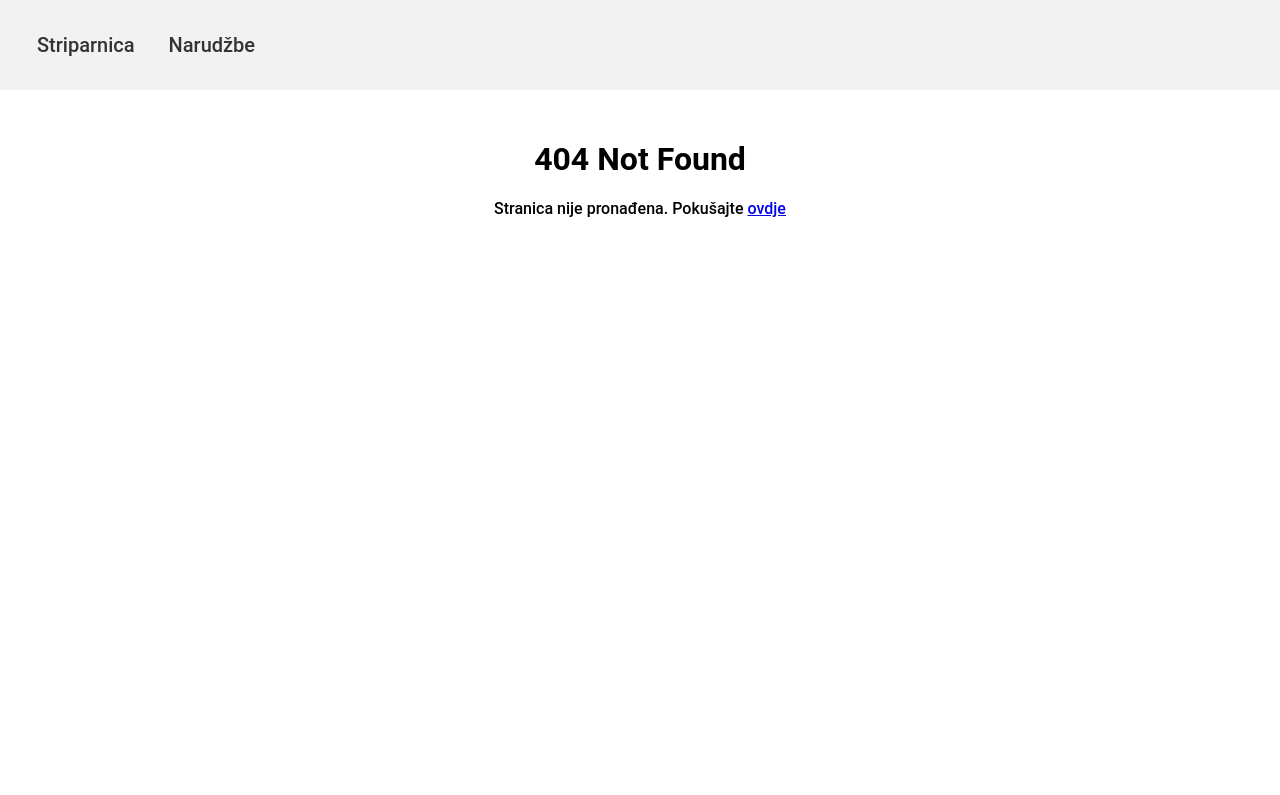
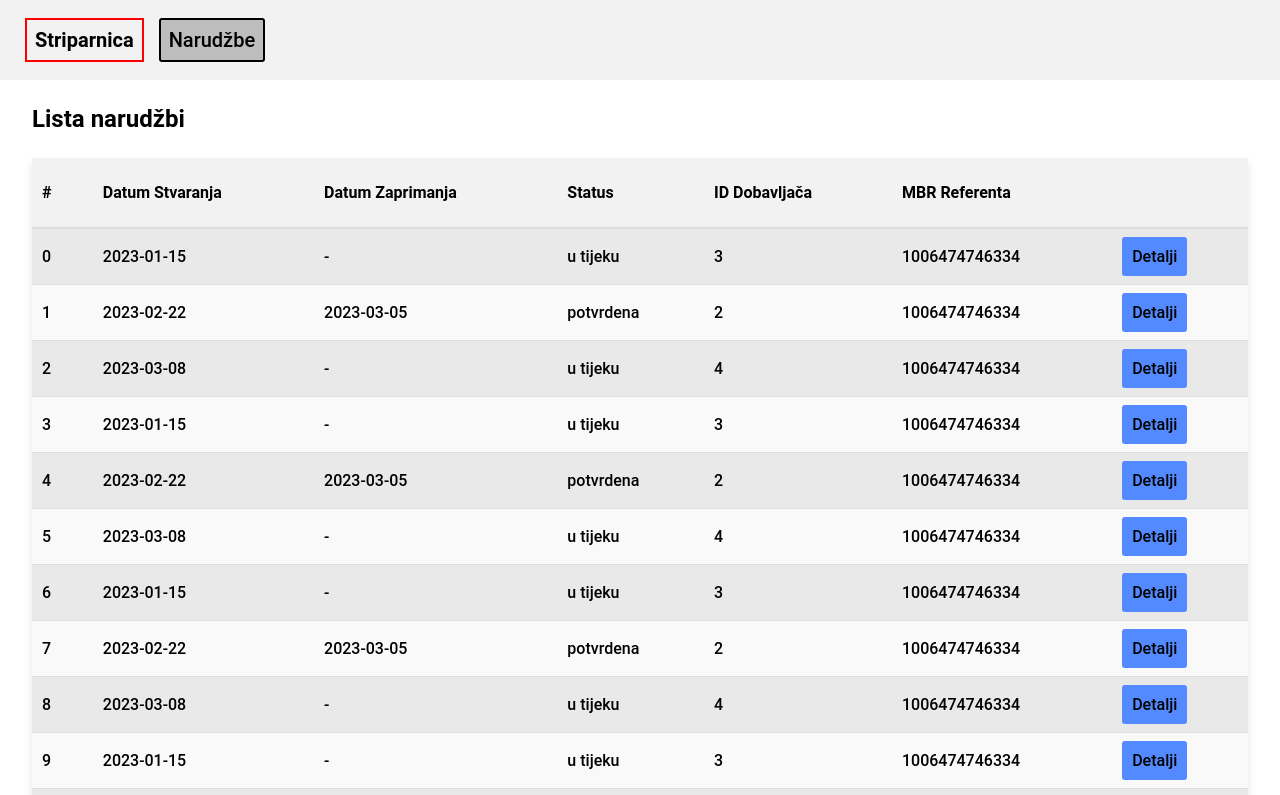
Before and after one commit to ivanterzic/Striparnica, a Vue app in the folder src/frontend/: page /narudzbe in a window 1280 px wide. Before the commit this address had no page. Shown: the top 795 px of the page. Built offline with nearby package versions, Linux system fonts and the light colour scheme.

Commit message:
fixed table for Narudzbe

```diff
--- a/src/frontend/src/App.vue
+++ b/src/frontend/src/App.vue
@@ -1,8 +1,10 @@
 <template>
     <div>
         <nav class="font-large back-light-gray">
-            <div>Striparnica</div>
-            <router-link to="/narudzbe">Narudžbe</router-link>
+            <div class="nav-element">Striparnica</div>
+            <router-link to="/narudzbe" :class="{ 'back-dark-gray': $route.path === '/narudzbe' }" class="nav-element"
+                >Narudžbe</router-link
+            >
             <!-- <router-link to="/zaposlenici">Zaposlenici</router-link> -->
         </nav>
         <router-view />
@@ -10,45 +12,42 @@
 </template>
 
 <style>
-#app {
-    font-family: "Roboto", sans-serif;
-    font-weight: 500;
-    font-style: normal;
+nav {
+    height: 10vh;
+    display: flex;
+    justify-content: flex-start;
+    align-items: center;
+    padding: 25px;
+    box-sizing: border-box;
+    position: sticky;
+    top: 0;
+    z-index: 1;
 }
-body {
-    box-sizing: border-box;
-    padding: 0;
-    margin: 0;
-}
-nav {
-    padding: 25px;
-}
-
 nav a {
-    text-decoration: none;
-    color: #333;
-    padding: 8px 12px;
-    margin-right: 10px;
     border-radius: 3px;
     transition: background-color 0.3s ease;
+    border: 2px solid black;
 }
-
 nav div {
     display: inline-block;
-    color: #333;
-    padding: 8px 12px;
-    margin-right: 10px;
+    border: 2px solid red;
+    font-weight: 700;
 }
-
 nav a:hover {
     background-color: #ddd;
+}
+.nav-element {
+    text-decoration: none;
+    color: black;
+    padding: 8px;
+    margin-right: 15px;
 }
 .font-large {
     font-size: 20px;
 }
 .button-link {
     display: inline-block;
-    padding: 15px;
+    padding: 10px;
     border-radius: 3px;
 }
 .button-link:hover {
--- a/src/frontend/src/main.ts
+++ b/src/frontend/src/main.ts
@@ -2,5 +2,6 @@ import { createApp } from "vue";
 import App from "./App.vue";
 import router from "./router";
 import "./styles/colors.css";
+import "./styles/general.css";
 
 createApp(App).use(router).mount("#app");
--- a/src/frontend/src/router/index.ts
+++ b/src/frontend/src/router/index.ts
@@ -1,4 +1,4 @@
-import { createRouter, createWebHashHistory, RouteRecordRaw } from "vue-router";
+import { createRouter, createWebHistory, RouteRecordRaw } from "vue-router";
 import NarudzbeView from "../views/NarudzbeView.vue";
 import NarudzbaView from "../views/NarudzbaView.vue";
 import NotFoundView from "../views/NotFoundView.vue";
@@ -10,7 +10,7 @@ const routes: Array<RouteRecordRaw> = [
         component: NarudzbeView,
     },
     {
-        path: "/narudzba/:id",
+        path: "/narudzbe/:id",
         name: "narudzba",
         component: NarudzbaView,
         props: true,
@@ -23,7 +23,7 @@ const routes: Array<RouteRecordRaw> = [
 ];
 
 const router = createRouter({
-    history: createWebHashHistory(),
+    history: createWebHistory(),
     routes,
 });
 
--- a/src/frontend/src/styles/colors.css
+++ b/src/frontend/src/styles/colors.css
@@ -10,3 +10,6 @@
 .back-light-gray {
     background-color: #f2f2f2;
 }
+.back-dark-gray {
+    background-color: #bdbdbd;
+}
--- /dev/null
+++ b/src/frontend/src/styles/general.css
@@ -0,0 +1,11 @@
+#app {
+    font-family: "Roboto", sans-serif;
+    font-weight: 500;
+    font-style: normal;
+}
+body {
+    box-sizing: border-box;
+    padding: 0;
+    margin: 0;
+    color: black;
+}
--- a/src/frontend/src/views/NarudzbeView.vue
+++ b/src/frontend/src/views/NarudzbeView.vue
@@ -9,6 +9,7 @@
             </thead>
             <tbody>
                 <tr v-for="(narudzba, index) in narudzbe" :key="index">
+                    <td>{{ index }}</td>
                     <td>{{ narudzba.datumStvaranja }}</td>
                     <td>{{ narudzba.datumZaprimanja || "-" }}</td>
                     <td>{{ narudzba.status }}</td>
@@ -32,6 +33,7 @@ export default defineComponent({
         return {
             narudzbeURL: "http://localhost:3000/narudzbe",
             zaglavlja: [
+                "#",
                 "Datum Stvaranja",
                 "Datum Zaprimanja",
                 "Status",
@@ -40,6 +42,134 @@ export default defineComponent({
                 "",
             ] as string[],
             narudzbe: [
+                {
+                    idNarudzbe: 1,
+                    datumStvaranja: "2023-01-15",
+                    datumZaprimanja: null,
+                    status: "u tijeku",
+                    idDobavljaca: 3,
+                    MBRReferenta: "1006474746334",
+                },
+                {
+                    idNarudzbe: 2,
+                    datumStvaranja: "2023-02-22",
+                    datumZaprimanja: "2023-03-05",
+                    status: "potvrdena",
+                    idDobavljaca: 2,
+                    MBRReferenta: "1006474746334",
+                },
+                {
+                    idNarudzbe: 3,
+                    datumStvaranja: "2023-03-08",
+                    datumZaprimanja: null,
+                    status: "u tijeku",
+                    idDobavljaca: 4,
+                    MBRReferenta: "1006474746334",
+                },
+                {
+                    idNarudzbe: 1,
+                    datumStvaranja: "2023-01-15",
+                    datumZaprimanja: null,
+                    status: "u tijeku",
+                    idDobavljaca: 3,
+                    MBRReferenta: "1006474746334",
+                },
+                {
+                    idNarudzbe: 2,
+                    datumStvaranja: "2023-02-22",
+                    datumZaprimanja: "2023-03-05",
+                    status: "potvrdena",
+                    idDobavljaca: 2,
+                    MBRReferenta: "1006474746334",
+                },
+                {
+                    idNarudzbe: 3,
+                    datumStvaranja: "2023-03-08",
+                    datumZaprimanja: null,
+                    status: "u tijeku",
+                    idDobavljaca: 4,
+                    MBRReferenta: "1006474746334",
+                },
+                {
+                    idNarudzbe: 1,
+                    datumStvaranja: "2023-01-15",
+                    datumZaprimanja: null,
+                    status: "u tijeku",
+                    idDobavljaca: 3,
+                    MBRReferenta: "1006474746334",
+                },
+                {
+                    idNarudzbe: 2,
+                    datumStvaranja: "2023-02-22",
+                    datumZaprimanja: "2023-03-05",
+                    status: "potvrdena",
+                    idDobavljaca: 2,
+                    MBRReferenta: "1006474746334",
+                },
+                {
+                    idNarudzbe: 3,
+                    datumStvaranja: "2023-03-08",
+                    datumZaprimanja: null,
+                    status: "u tijeku",
+                    idDobavljaca: 4,
+                    MBRReferenta: "1006474746334",
+                },
+                {
+                    idNarudzbe: 1,
+                    datumStvaranja: "2023-01-15",
+                    datumZaprimanja: null,
+                    status: "u tijeku",
+                    idDobavljaca: 3,
+                    MBRReferenta: "1006474746334",
+                },
+                {
+                    idNarudzbe: 2,
+                    datumStvaranja: "2023-02-22",
+                    datumZaprimanja: "2023-03-05",
+                    status: "potvrdena",
+                    idDobavljaca: 2,
+                    MBRReferenta: "1006474746334",
+                },
+                {
+                    idNarudzbe: 3,
+                    datumStvaranja: "2023-03-08",
+                    datumZaprimanja: null,
+                    status: "u tijeku",
+                    idDobavljaca: 4,
+                    MBRReferenta: "1006474746334",
+                },
+                {
+                    idNarudzbe: 2,
+                    datumStvaranja: "2023-02-22",
+                    datumZaprimanja: "2023-03-05",
+                    status: "potvrdena",
+                    idDobavljaca: 2,
+                    MBRReferenta: "1006474746334",
+                },
+                {
+                    idNarudzbe: 3,
+                    datumStvaranja: "2023-03-08",
+                    datumZaprimanja: null,
+                    status: "u tijeku",
+                    idDobavljaca: 4,
+                    MBRReferenta: "1006474746334",
+                },
+                {
+                    idNarudzbe: 2,
+                    datumStvaranja: "2023-02-22",
+                    datumZaprimanja: "2023-03-05",
+                    status: "potvrdena",
+                    idDobavljaca: 2,
+                    MBRReferenta: "1006474746334",
+                },
+                {
+                    idNarudzbe: 3,
+                    datumStvaranja: "2023-03-08",
+                    datumZaprimanja: null,
+                    status: "u tijeku",
+                    idDobavljaca: 4,
+                    MBRReferenta: "1006474746334",
+                },
                 {
                     idNarudzbe: 1,
                     datumStvaranja: "2023-01-15",
@@ -79,7 +209,7 @@ export default defineComponent({
 });
 </script>
 
-<style scoped>
+<style>
 h2 {
     width: 95%;
     margin: 25px auto;
@@ -91,28 +221,23 @@ table {
     margin: auto;
     box-shadow: 0 4px 8px rgba(0, 0, 0, 0.1);
 }
-
 th {
-    color: #333;
     font-weight: bold;
-    padding: 25px 20px;
+    padding: 25px 10px;
     text-align: left;
     border-bottom: 2px solid #ddd;
     position: sticky;
-    top: 0;
+    top: 9.9vh;
     z-index: 1;
 }
-
 tr:nth-child(even) {
     background-color: #f9f9f9;
 }
-
 tr:nth-child(odd) {
     background-color: #e9e9e9;
 }
-
 td {
-    padding: 20px;
+    padding: 8px 10px;
     border-bottom: 1px solid #ddd;
 }
 </style>
```
